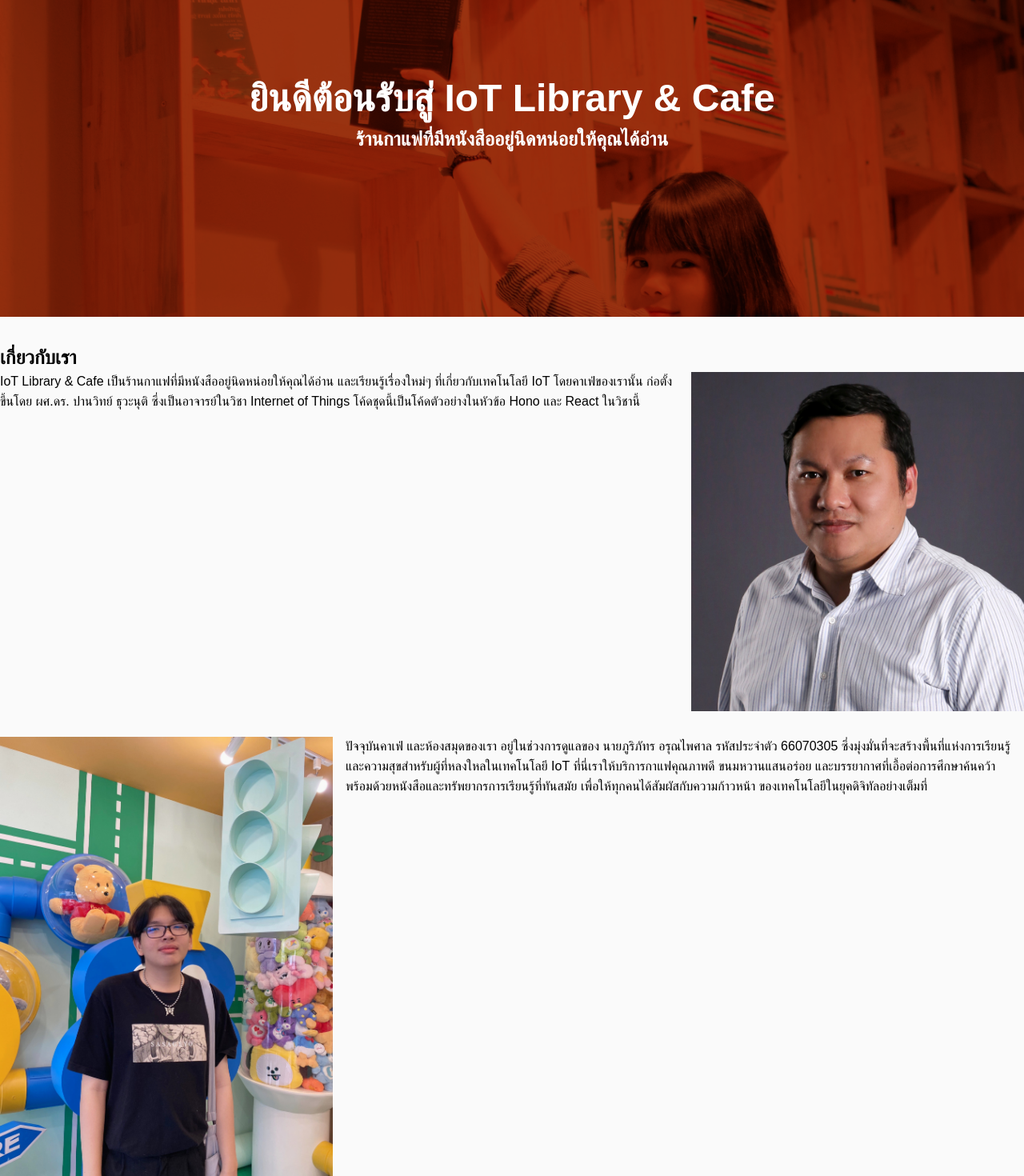
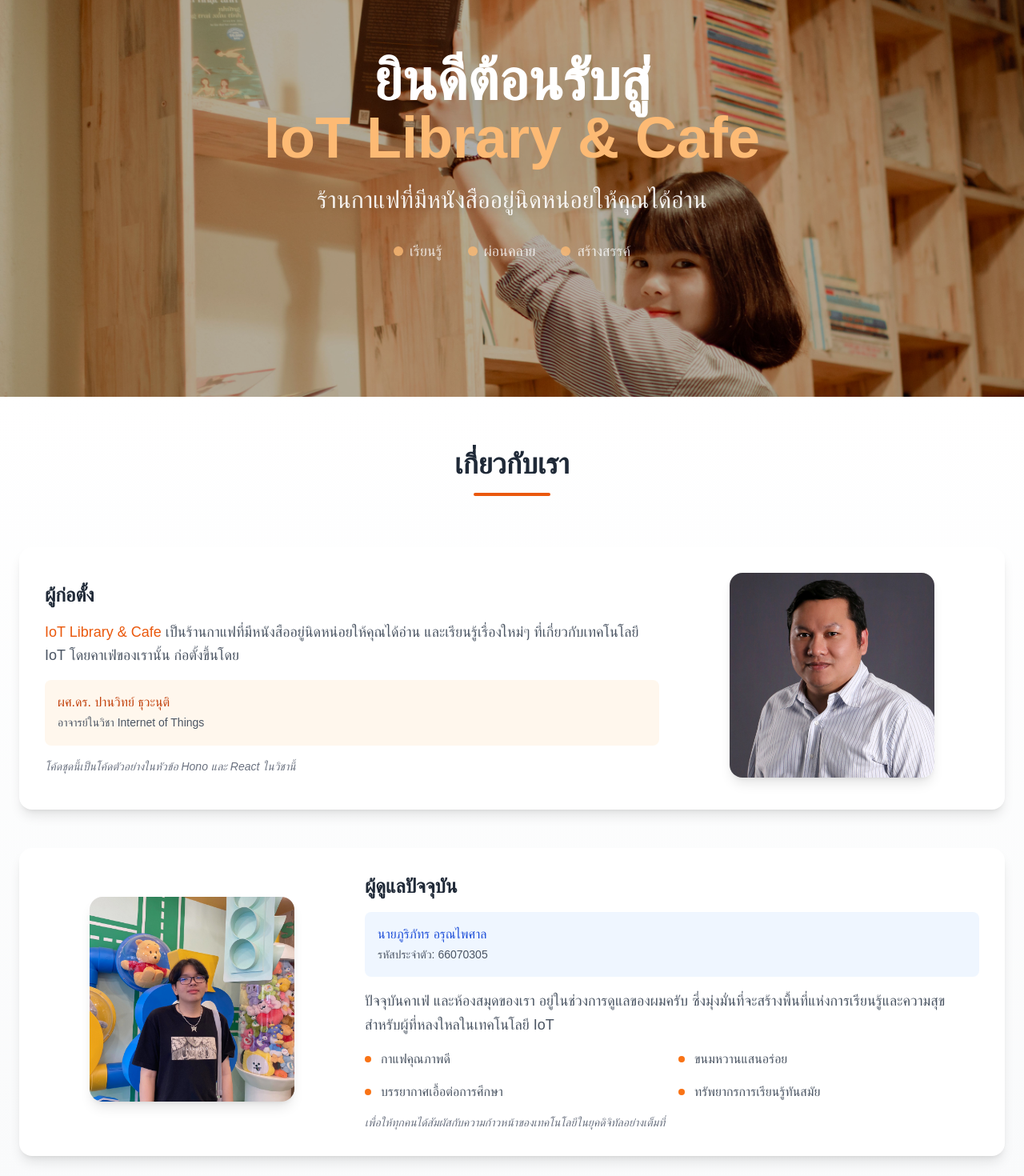
Before and after one commit to NonsanXX/iot-68, a React (Vite) app in the folder wk2_assgn/client/: page / in a window 1280 px wide. Shown: the part 160-1630 px from the top of the page at 80% size. Built offline with nearby package versions, Linux system fonts and the light colour scheme; no server answers.

Commit message:
feat: enhance HomePage layout and content with improved styling and additional sections

```diff
--- a/wk2_assgn/client/src/pages/index.tsx
+++ b/wk2_assgn/client/src/pages/index.tsx
@@ -8,48 +8,143 @@
   return (
     <Layout>
       <section
-        className="h-[500px] w-full text-white bg-orange-800 bg-cover bg-blend-multiply flex flex-col justify-center items-center px-4 text-center"
+        className="h-[600px] w-full text-white bg-gradient-to-br from-orange-800 via-orange-700 to-orange-900 bg-cover bg-blend-multiply flex flex-col justify-center items-center px-4 text-center relative overflow-hidden"
         style={{
           backgroundImage: `url(${cafeBackgroundImage})`,
         }}
       >
-        <h1 className="text-5xl mb-2">ยินดีต้อนรับสู่ IoT Library & Cafe</h1>
-        <h2>ร้านกาแฟที่มีหนังสืออยู่นิดหน่อยให้คุณได้อ่าน</h2>
-      </section>
-
-      <section className="container mx-auto py-8">
-        <h1>เกี่ยวกับเรา</h1>
-
-        <div className="grid grid-cols-3 gap-4">
-          <p className="text-left col-span-2">
-            IoT Library & Cafe เป็นร้านกาแฟที่มีหนังสืออยู่นิดหน่อยให้คุณได้อ่าน
-            และเรียนรู้เรื่องใหม่ๆ ที่เกี่ยวกับเทคโนโลยี IoT โดยคาเฟ่ของเรานั้น ก่อตั้งขึ้นโดย
-            ผศ.ดร. ปานวิทย์ ธุวะนุติ ซึ่งเป็นอาจารย์ในวิชา Internet of Things
-            โค้ดชุดนี้เป็นโค้ดตัวอย่างในหัวข้อ Hono และ React ในวิชานี้
-          </p>
-
-          <div>
-            <img src={ajPanwitImage} alt="Panwit Tuwanut" className="h-full w-full object-cover" />
+        <div className="absolute inset-0 bg-black/30"></div>
+        <div className="relative z-10 max-w-4xl mx-auto">
+          <h1 className="text-6xl md:text-7xl font-bold mb-6 drop-shadow-2xl animate-fade-in">
+            ยินดีต้อนรับสู่ <br />
+            <span className="text-orange-300">IoT Library & Cafe</span>
+          </h1>
+          <h2 className="text-2xl md:text-3xl font-light opacity-90 drop-shadow-lg mb-8">
+            ร้านกาแฟที่มีหนังสืออยู่นิดหน่อยให้คุณได้อ่าน
+          </h2>
+          <div className="flex justify-center space-x-8 text-lg opacity-80">
+            <div className="flex items-center space-x-2">
+              <div className="w-3 h-3 bg-orange-300 rounded-full"></div>
+              <span>เรียนรู้</span>
+            </div>
+            <div className="flex items-center space-x-2">
+              <div className="w-3 h-3 bg-orange-300 rounded-full"></div>
+              <span>ผ่อนคลาย</span>
+            </div>
+            <div className="flex items-center space-x-2">
+              <div className="w-3 h-3 bg-orange-300 rounded-full"></div>
+              <span>สร้างสรรค์</span>
+            </div>
           </div>
         </div>
 
-        <div className="grid grid-cols-3 gap-4 mt-8">
-          <div>
-            <img src={meImage} alt="Your Photo" className="h-full w-full object-cover" />
+        {/* Decorative elements */}
+        <div className="absolute top-10 left-10 w-20 h-20 border-2 border-white/20 rounded-full"></div>
+        <div className="absolute bottom-10 right-10 w-16 h-16 border-2 border-orange-300/30 rounded-full"></div>
+        <div className="absolute top-1/2 left-5 w-12 h-12 border border-white/10 rotate-45"></div>
+      </section>
+
+      <section className="bg-gradient-to-b from-white to-gray-50 py-16">
+        <div className="container mx-auto px-6">
+          <div className="text-center mb-16">
+            <h1 className="text-4xl font-bold text-gray-800 mb-4">เกี่ยวกับเรา</h1>
+            <div className="w-24 h-1 bg-orange-600 mx-auto rounded-full"></div>
           </div>
 
-          <p className="text-left col-span-2">
-            ปัจจุบันคาเฟ่ และห้องสมุดของเรา อยู่ในช่วงการดูแลของ นายภูริภัทร อรุณไพศาล รหัสประจำตัว 66070305
-            ซึ่งมุ่งมั่นที่จะสร้างพื้นที่แห่งการเรียนรู้และความสุขสำหรับผู้ที่หลงใหลในเทคโนโลยี IoT
-            ที่นี่เราให้บริการกาแฟคุณภาพดี ขนมหวานแสนอร่อย และบรรยากาศที่เอื้อต่อการศึกษาค้นคว้า
-            พร้อมด้วยหนังสือและทรัพยากรการเรียนรู้ที่ทันสมัย เพื่อให้ทุกคนได้สัมผัสกับความก้าวหน้า
-            ของเทคโนโลยีในยุคดิจิทัลอย่างเต็มที่
-          </p>
+          {/* Founder Section */}
+          <div className="bg-white rounded-2xl shadow-lg p-8 mb-12 hover:shadow-xl transition-shadow duration-300">
+            <div className="grid grid-cols-1 lg:grid-cols-3 gap-8 items-center">
+              <div className="lg:col-span-2 space-y-4">
+                <h2 className="text-2xl font-semibold text-gray-800 mb-4">ผู้ก่อตั้ง</h2>
+                <p className="text-gray-600 leading-relaxed text-lg">
+                  <span className="text-orange-600 font-medium">IoT Library & Cafe</span> เป็นร้านกาแฟที่มีหนังสืออยู่นิดหน่อยให้คุณได้อ่าน
+                  และเรียนรู้เรื่องใหม่ๆ ที่เกี่ยวกับเทคโนโลยี IoT โดยคาเฟ่ของเรานั้น ก่อตั้งขึ้นโดย
+                </p>
+                <div className="bg-orange-50 p-4 rounded-lg border-l-4 border-orange-600">
+                  <p className="text-gray-700 font-medium">
+                    <span className="text-orange-700">ผศ.ดร. ปานวิทย์ ธุวะนุติ</span><br />
+                    <span className="text-sm text-gray-600">อาจารย์ในวิชา Internet of Things</span>
+                  </p>
+                </div>
+                <p className="text-gray-500 text-sm italic">
+                  โค้ดชุดนี้เป็นโค้ดตัวอย่างในหัวข้อ Hono และ React ในวิชานี้
+                </p>
+              </div>
+
+              <div className="flex justify-center">
+                <div className="relative">
+                  <img
+                    src={ajPanwitImage}
+                    alt="Panwit Tuwanut"
+                    className="w-64 h-64 object-cover rounded-2xl shadow-lg hover:scale-105 transition-transform duration-300"
+                  />
+
+                </div>
+              </div>
+            </div>
+          </div>
+
+          {/* Current Manager Section */}
+          <div className="bg-white rounded-2xl shadow-lg p-8 hover:shadow-xl transition-shadow duration-300">
+            <div className="grid grid-cols-1 lg:grid-cols-3 gap-8 items-center">
+              <div className="flex justify-center lg:order-1">
+                <div className="relative">
+                  <img
+                    src={meImage}
+                    alt="Phuriphat Arunpaisan"
+                    className="w-64 h-64 object-cover rounded-2xl shadow-lg hover:scale-105 transition-transform duration-300"
+                  />
+                </div>
+              </div>
+
+              <div className="lg:col-span-2 lg:order-2 space-y-4">
+                <h2 className="text-2xl font-semibold text-gray-800 mb-4">ผู้ดูแลปัจจุบัน</h2>
+                <div className="bg-blue-50 p-4 rounded-lg border-l-4 border-blue-600 mb-4">
+                  <p className="text-gray-700 font-medium">
+                    <span className="text-blue-700">นายภูริภัทร อรุณไพศาล</span><br />
+                    <span className="text-sm text-gray-600">รหัสประจำตัว: 66070305</span>
+                  </p>
+                </div>
+                <p className="text-gray-600 leading-relaxed text-lg">
+                  ปัจจุบันคาเฟ่ และห้องสมุดของเรา อยู่ในช่วงการดูแลของผมครับ
+                  ซึ่งมุ่งมั่นที่จะสร้างพื้นที่แห่งการเรียนรู้และความสุขสำหรับผู้ที่หลงใหลในเทคโนโลยี IoT
+                </p>
+                <div className="grid grid-cols-1 md:grid-cols-2 gap-4 mt-6">
+                  <div className="flex items-center space-x-3 text-gray-600">
+                    <div className="w-2 h-2 bg-orange-500 rounded-full"></div>
+                    <span>กาแฟคุณภาพดี</span>
+                  </div>
+                  <div className="flex items-center space-x-3 text-gray-600">
+                    <div className="w-2 h-2 bg-orange-500 rounded-full"></div>
+                    <span>ขนมหวานแสนอร่อย</span>
+                  </div>
+                  <div className="flex items-center space-x-3 text-gray-600">
+                    <div className="w-2 h-2 bg-orange-500 rounded-full"></div>
+                    <span>บรรยากาศเอื้อต่อการศึกษา</span>
+                  </div>
+                  <div className="flex items-center space-x-3 text-gray-600">
+                    <div className="w-2 h-2 bg-orange-500 rounded-full"></div>
+                    <span>ทรัพยากรการเรียนรู้ทันสมัย</span>
+                  </div>
+                </div>
+                <p className="text-gray-500 text-sm italic mt-4">
+                  เพื่อให้ทุกคนได้สัมผัสกับความก้าวหน้าของเทคโนโลยีในยุคดิจิทัลอย่างเต็มที่
+                </p>
+              </div>
+            </div>
+          </div>
         </div>
       </section>
 
-      <section className="w-full flex justify-center">
-        <img src={coffeeImage} alt="Coffee" className="w-full" />
+      <section className="relative overflow-hidden">
+        <div className="absolute inset-0 bg-gradient-to-r from-orange-900/20 to-orange-800/40"></div>
+        <img src={coffeeImage} alt="Coffee" className="w-full h-96 object-cover" />
+        <div className="absolute inset-0 flex items-center justify-center">
+          <div className="text-center text-white">
+            <h2 className="text-4xl font-bold mb-4 drop-shadow-lg">เยี่ยมชมเราได้ทุกวัน</h2>
+            <p className="text-xl opacity-90 drop-shadow-md">สัมผัสประสบการณ์การเรียนรู้ใหม่ๆ ไปกับเรา</p>
+          </div>
+        </div>
       </section>
     </Layout>
   );
```
